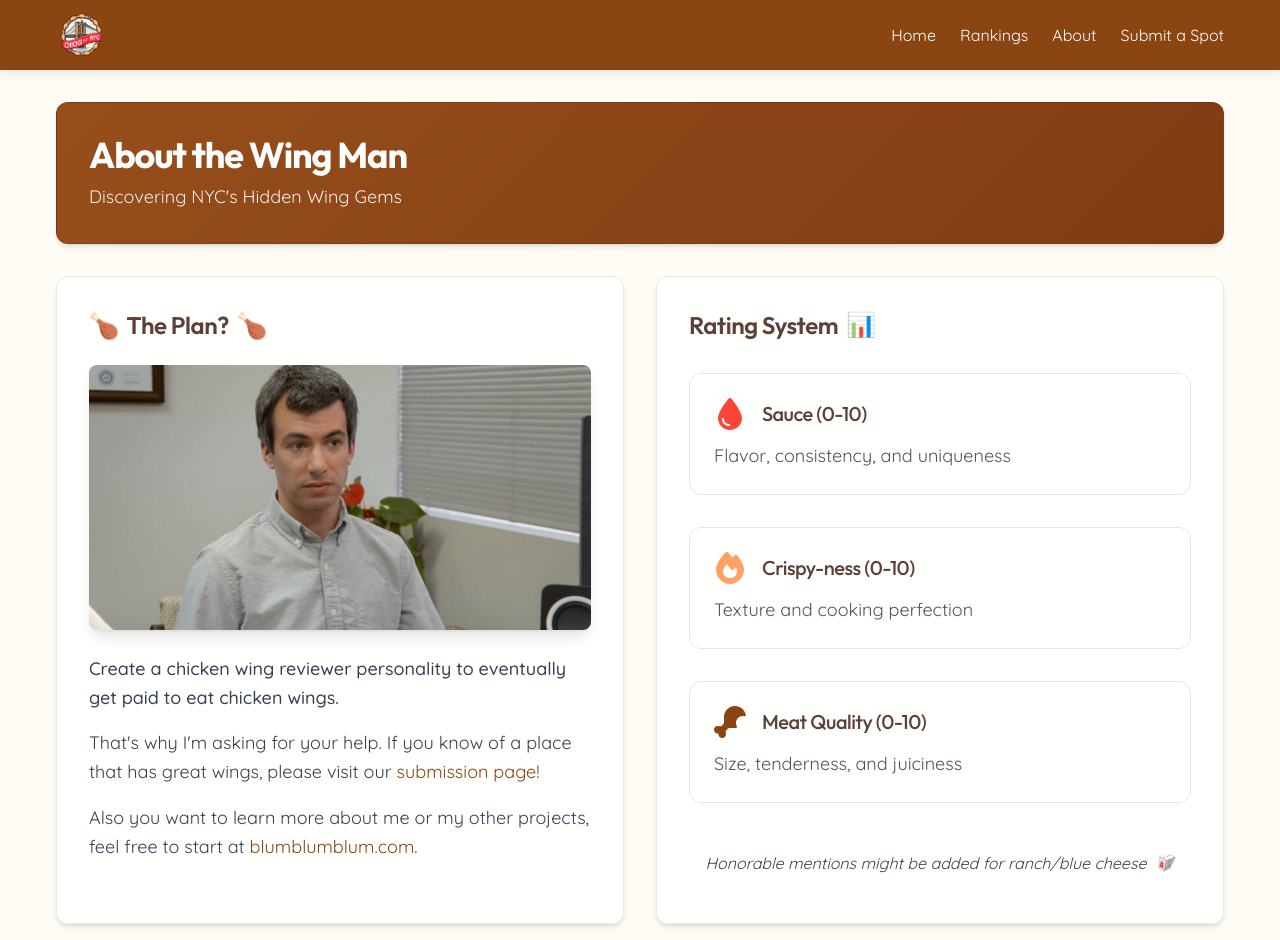
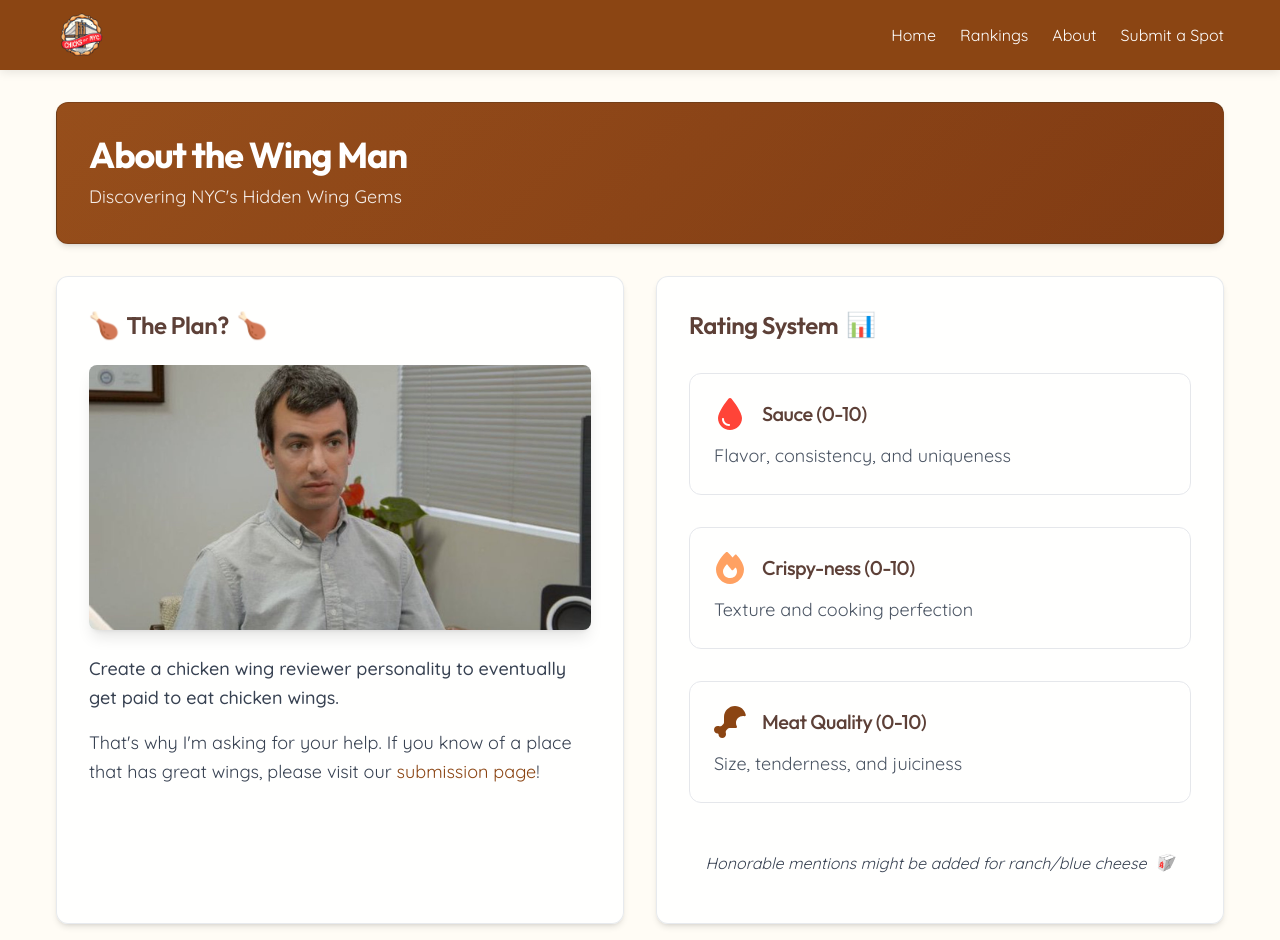
Before and after one commit to jordanblum1/chicksofnyc, a Next.js app: page /about in a window 1280 px wide. Built offline with nearby package versions, Linux system fonts and the light colour scheme.

Commit message:
comment out personal url for now

```diff
--- a/app/about/page.tsx
+++ b/app/about/page.tsx
@@ -64,7 +64,7 @@
                 </Link>
                 !
               </p>
-              <p className="text-lg leading-relaxed text-gray-700">
+              {/* <p className="text-lg leading-relaxed text-gray-700">
                 Also you want to learn more about me or my other projects, feel free to start at{' '}
                 <Link
                   href="https://blumblumblum.com"
@@ -75,7 +75,7 @@
                   blumblumblum.com
                 </Link>
                 .
-              </p>
+              </p> */}
             </div>
           </section>
 
```
